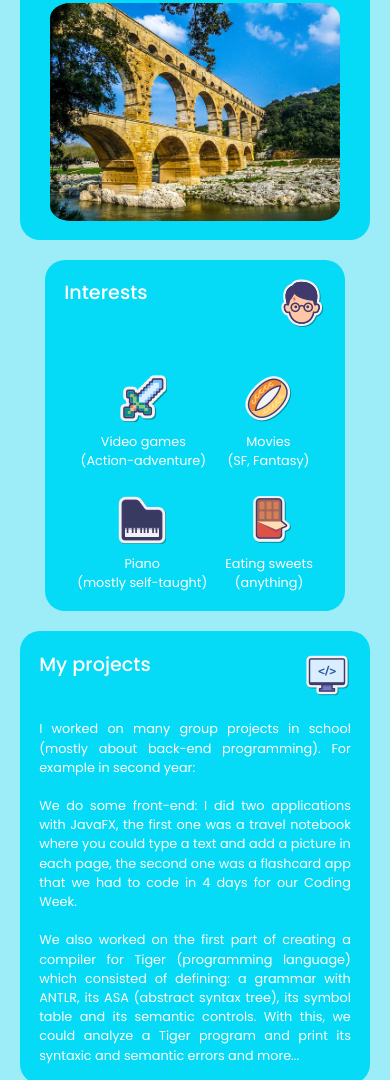
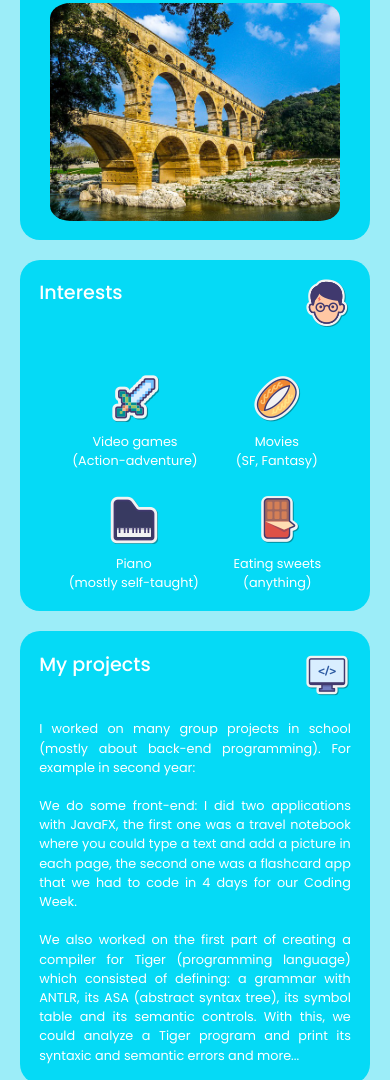
Before and after one commit to William2809/Group-11, a website: page pages/cecile.html in a window 390 px wide. Shown: the part 920-2000 px from the top of the page. Drawn offline with Linux system fonts and the light colour scheme.

Commit message:
Updated layout

```diff
--- a/src/cecile.css
+++ b/src/cecile.css
@@ -211,7 +211,7 @@ footer p {
   /*breakpoint for the column section*/
 
   #boxes section{
-    max-width: 95%;
+    width: 95%;
   }
 }
 
```
